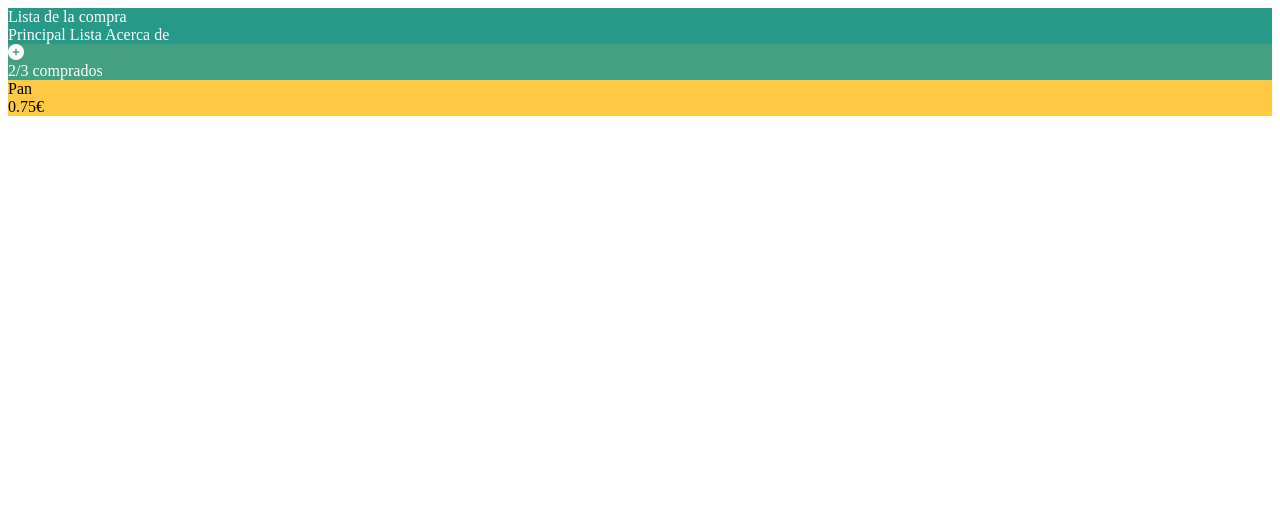
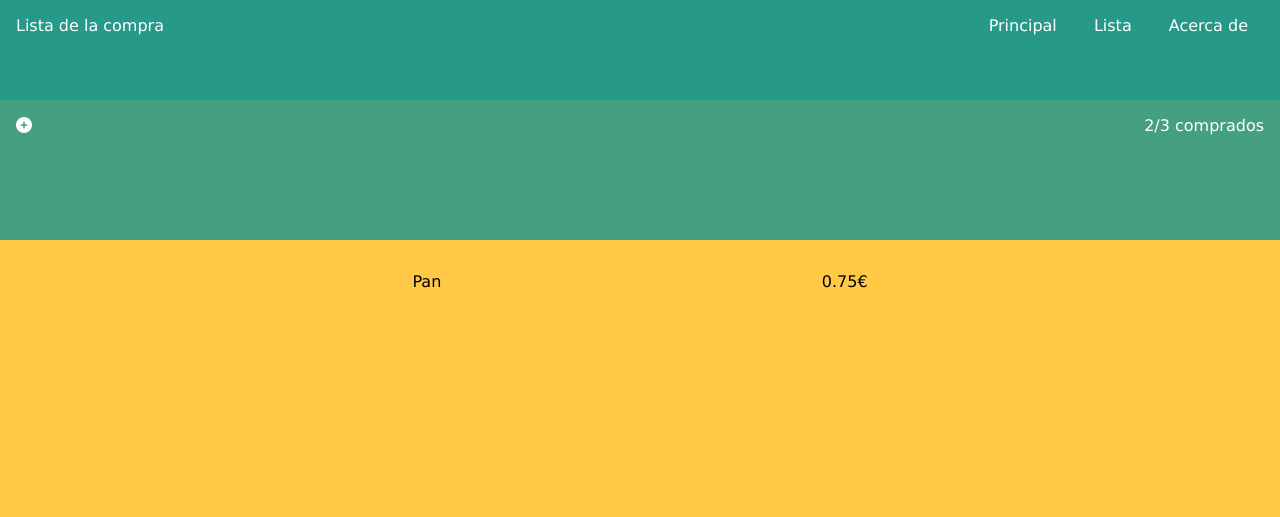
Before and after one commit to bigPeepo/202301-w1ch3-dani-setien, a website built with Parcel: page src/index.html in a window 1280 px wide. Shown: the top 517 px of the page. Built offline with nearby package versions, Linux system fonts and the light colour scheme.

Commit message:
Add proportions and line in styles.css

```diff
--- a/src/styles.css
+++ b/src/styles.css
@@ -1,21 +1,72 @@
 @import url("/node_modules/@fortawesome/fontawesome-free/css/all.min.css");
 
+* {
+  margin: 0;
+}
+
+html,
 body {
+  height: 100%;
   display: flex;
   flex-direction: column;
+}
+
+html {
+  background-color: #ffc845;
+  font-family: "Lucida Sans", "Lucida Sans Regular", "Lucida Grande",
+    "Lucida Sans Unicode", Geneva, Verdana, sans-serif;
+}
+
+.container {
+  display: flex;
+  flex-direction: column;
+  border-radius: 8vmin;
 }
 
 header {
   background-color: #279989;
   color: white;
+  flex: 1;
+  display: flex;
+  justify-content: space-between;
+}
+
+main {
+  flex: 7;
+  display: flex;
+  flex-direction: column;
 }
 
 .summary {
   background-color: #44a080;
   color: white;
+  flex: 1;
+  display: flex;
+  justify-content: space-between;
 }
 
 .detailed,
+.total,
+.line {
+  background-color: #ffc845;
+  flex: 2;
+  display: flex;
+  justify-content: space-between;
+}
+
+.detailed {
+  flex-direction: column;
+}
+
+span,
+div {
+  padding: 2vh;
+}
+
 .total {
-  background-color: #ffc845;
+  display: flex;
+  justify-content: flex-end;
+  font-size: 1.5rem;
+  border-top: 1px solid;
+  border-radius: 2rem;
 }
```
